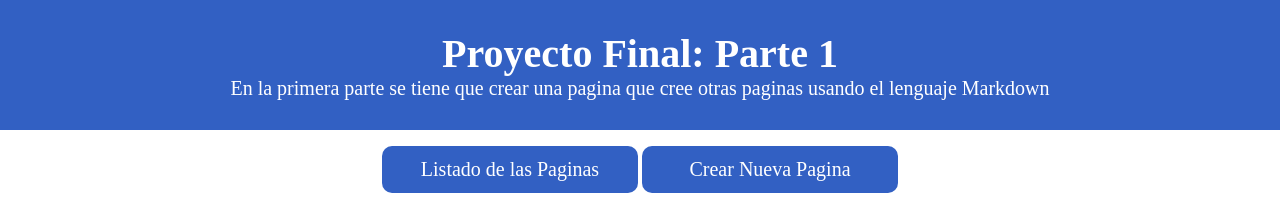
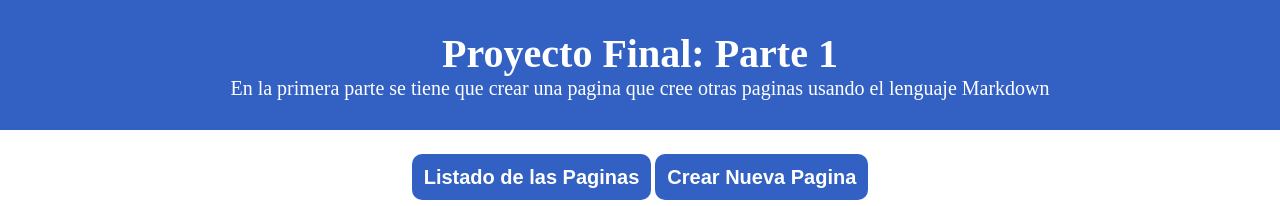
Before and after one commit to Gonzalo01703/WikipediaFinal, a plain HTML site: page inicio.html in a window 1280 px wide. Shown: the top 206 px of the page. Drawn offline with Linux system fonts and the light colour scheme.

Commit message:
Se cambio el estilo de listado por errores en la pagina

```diff
--- a/estilo.css
+++ b/estilo.css
@@ -25,3 +25,20 @@
 
 
 }
+a{
+
+    font-family: Arial, Helvetica, sans-serif;
+    font-weight: 600;
+    text-decoration: none;
+    width :20%;
+    background: hsl(221, 59%, 48%);
+    border-radius: 10px;
+    border: none;
+    padding: 12px;
+    color: white;
+    margin: 16px 0px;
+    font-size: 20px;
+
+
+
+}
--- a/estiloListado.css
+++ b/estiloList.css
@@ -24,3 +24,19 @@ h1{
     padding: 1em;
     background-color: hsl(221, 59%, 48%);
 }
+a{
+
+    font-family: Arial, Helvetica, sans-serif;
+    font-weight: 600;
+    text-decoration: none;
+
+    border-radius: 10px;
+    border: none;
+    padding: 1px;
+    color: white;
+    margin: 16px 0px;
+    font-size: 20px;
+
+
+
+}
--- a/inicio.html
+++ b/inicio.html
@@ -19,19 +19,18 @@
     </div>
 
     <div style="text-align: center;">
+            <br><br>
+
+            <a href="cgi-bin/listado.pl">Listado de las Paginas</a>
+
+            <a href="cgi-bin/nuevaPag.pl">Crear Nueva Pagina</a>
+            <br>
+            <br><br>
+
         <!--
-        <h2 class="linkLista">
-            <a href="cgi-bin/listado.pl">Listado de las Paginas</a>
-        </h2>
-
-        <h2 class="linkNuevo">
-            <a href="cgi-bin/nuevaPag.pl">Crear Nueva Pagina</a>
-        </h2>
-
-        -->
         <input class="boton" type="submit" value="Listado de las Paginas" onclick = "location='cgi-bin/listado.pl'"/>
         <input class="boton" type="submit" value="Crear Nueva Pagina" onclick = "location='cgi-bin/nuevaPag.pl'"/>
-
+        -->
 
 
 
```
Also changed, not shown: 1 other file.
